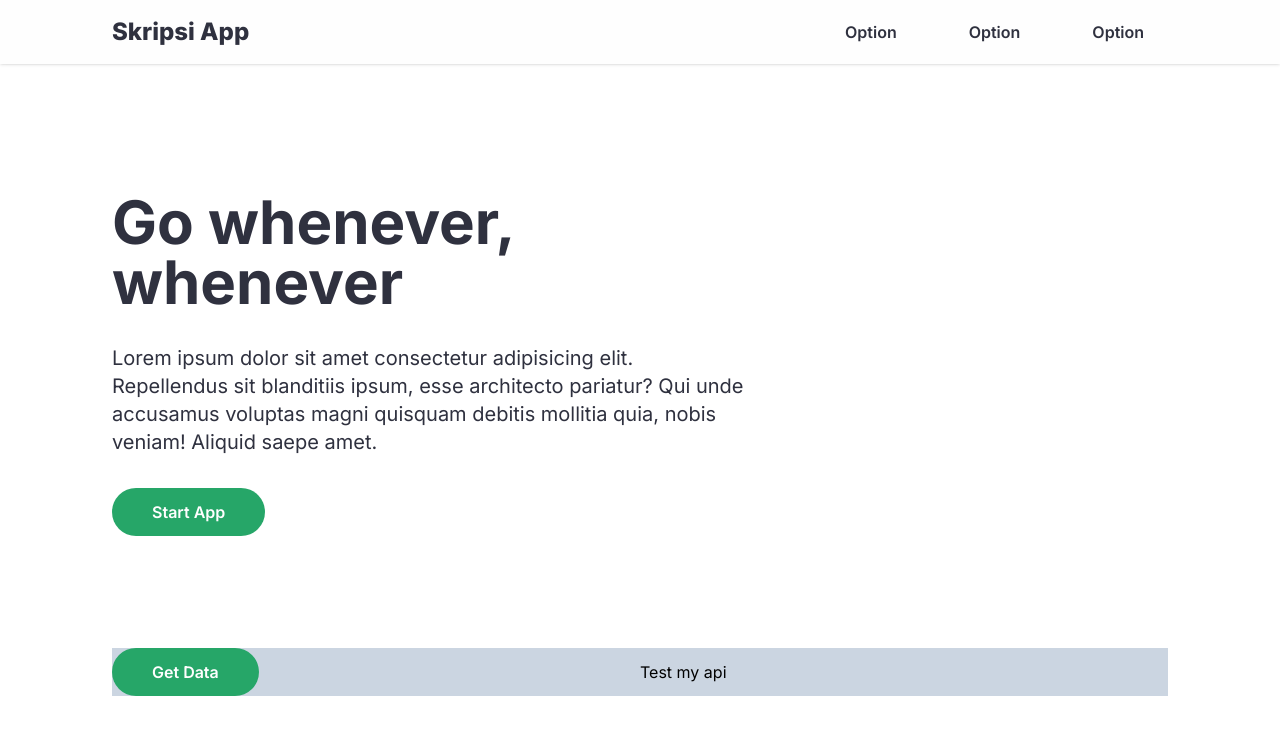
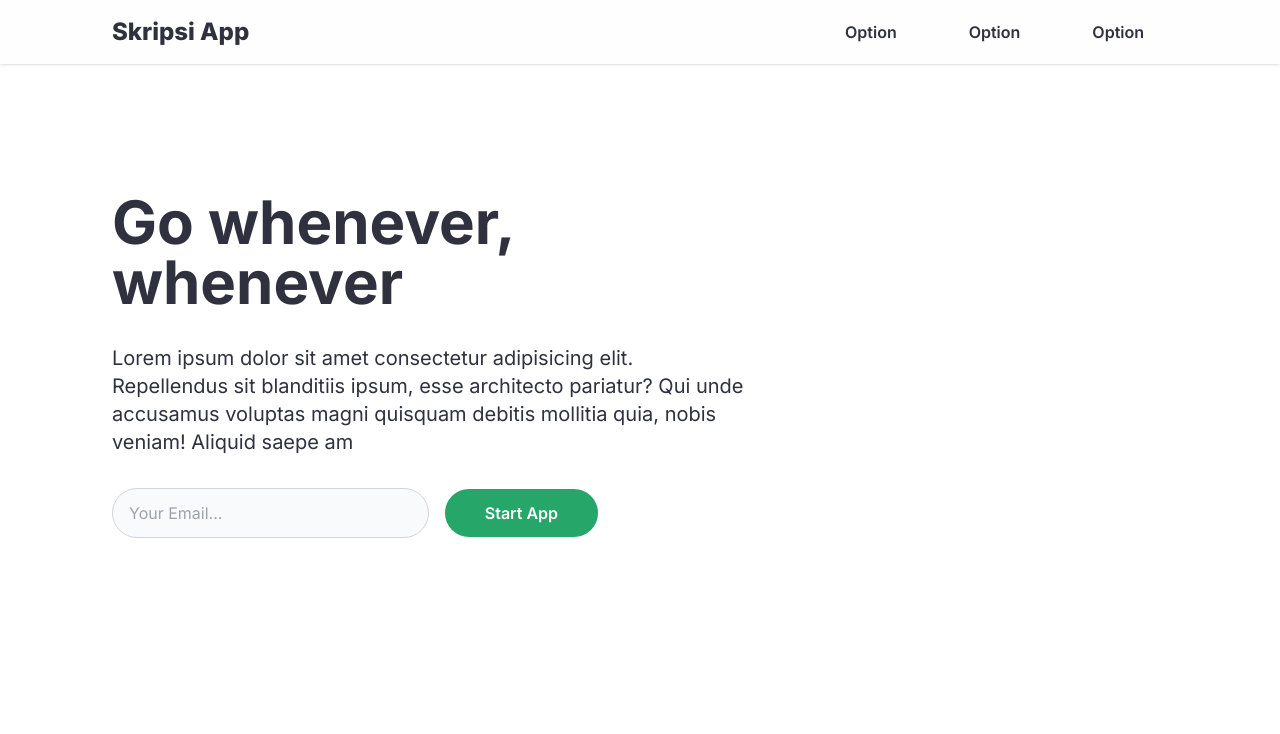
Before and after one commit to eldrians/app-s-axel, a Next.js app: page / in a window 1280 px wide. Shown: the top 734 px of the page. Built offline with nearby package versions, Linux system fonts and the light colour scheme.

Commit message:
app(skripsi): added input to send email automatically

```diff
--- /dev/null
+++ b/app/api/email/route.ts
@@ -0,0 +1,40 @@
+import { NextRequest, NextResponse } from "next/server";
+
+type FormData = {
+  email?: string;
+};
+export async function GET() {
+  return NextResponse.json({
+    message: "Hi Im Axel",
+  });
+}
+
+export async function POST(request: Request) {
+  const data: FormData = await request.json();
+  console.log(data);
+  const { email } = data;
+  try {
+    const response = await fetch(
+      "https://script.google.com/macros/s/AKfycbzdnpG4SwUGTZuQzcUGCh7m6IxF5HteAuftTpKT7g7_gUWd9sDOZI4wsonc_ZPMf5ZK/exec",
+      {
+        method: "POST",
+        body: JSON.stringify(data),
+        headers: {
+          "Content-Type": "application/json",
+        },
+      }
+    );
+    const res = await response.json();
+    console.log(res);
+    if (!response.ok) {
+      throw new Error("HTTP error! status: " + response.status);
+    }
+
+    const responseData = await response.json();
+  } catch (error: any) {
+    console.log("error " + error.message);
+  }
+  return NextResponse.json({
+    email,
+  });
+}
--- a/app/page.tsx
+++ b/app/page.tsx
@@ -1,9 +1,8 @@
-import { Hero, TestAPI } from "@/components";
+import { Hero } from "@/components";
 const page = () => {
   return (
     <>
       <Hero />
-      <TestAPI />
     </>
   );
 };
--- a/components/Button.tsx
+++ b/components/Button.tsx
@@ -1,16 +1,27 @@
+"use client";
+import { MouseEventHandler } from "react";
+
 type ButtonProps = {
   text: string;
+  btnType?: "button" | "submit";
+  handleClick?: MouseEventHandler<HTMLButtonElement>;
   color?: string;
   colorHover?: string;
 };
 
 const Button = ({
   text,
+  btnType,
+  handleClick,
   color = "bg-greenApp",
   colorHover = "bg-darkGreenApp",
 }: ButtonProps) => {
   return (
-    <button className={`py-3 px-10 ${color}  hover:${colorHover} rounded-full`}>
+    <button
+      className={`py-3 px-10 ${color}  hover:${colorHover}  rounded-full`}
+      onClick={handleClick}
+      type={btnType}
+    >
       <span className="text-whiteApp font-semibold">{text}</span>
     </button>
   );
--- a/components/Hero.tsx
+++ b/components/Hero.tsx
@@ -1,6 +1,34 @@
+"use client";
 import { Button } from ".";
 
-const Hero = () => {
+const Hero = async () => {
+  async function handleSubmit(e: React.FormEvent<HTMLFormElement>) {
+    e.preventDefault();
+
+    const target = e.currentTarget;
+    const email = target.elements.namedItem("email") as HTMLInputElement;
+
+    const data = {
+      email: email.value,
+    };
+
+    try {
+      const response = await fetch("/api/email", {
+        method: "POST",
+        body: JSON.stringify(data),
+        headers: {
+          "Content-Type": "application/json",
+        },
+      });
+      if (!response.ok) {
+        throw new Error("HTTP error! status: " + response.status);
+      }
+
+      const responseData = await response.json();
+    } catch (error: any) {
+      console.log("error " + error.message);
+    }
+  }
   return (
     <section id="hero" className="w-full flex flex-row items-center">
       <div className="w-3/5">
@@ -10,9 +38,22 @@ const Hero = () => {
             Lorem ipsum dolor sit amet consectetur adipisicing elit. Repellendus
             sit blanditiis ipsum, esse architecto pariatur? Qui unde accusamus
             voluptas magni quisquam debitis mollitia quia, nobis veniam! Aliquid
-            saepe amet.
+            saepe am
           </p>
-          <Button text="Start App" />
+          <form
+            onSubmit={handleSubmit}
+            className="flex flex-row gap-4 items-center"
+          >
+            <input
+              type="email"
+              id="email"
+              name="email"
+              className="py-3 px-4 bg-gray-50 border border-gray-300 focus:border-none text-gray-900 rounded-full w-1/2"
+              placeholder="Your Email..."
+              required
+            />
+            <Button text="Start App" btnType="submit" />
+          </form>
         </div>
       </div>
       <div className="w-2/5"></div>
--- a/components/TestAPI.tsx
+++ /dev/null
@@ -1,17 +0,0 @@
-import { Button } from ".";
-
-const TestAPI = () => {
-  return (
-    <section
-      id="test-api"
-      className="w-full flex flex-row items-center bg-slate-300"
-    >
-      <div className="w-1/2">
-        <Button text="Get Data" />
-      </div>
-      <div className="w-1/2">Test my api</div>
-    </section>
-  );
-};
-
-export default TestAPI;
--- a/components/index.ts
+++ b/components/index.ts
@@ -1,8 +1,7 @@
 import Header from "./Header";
 import Hero from "./Hero";
-import TestAPI from "./TestAPI";
 
 // items
 import Button from "./Button";
 
-export { Header, Hero, TestAPI, Button};
+export { Header, Hero, Button };
```
